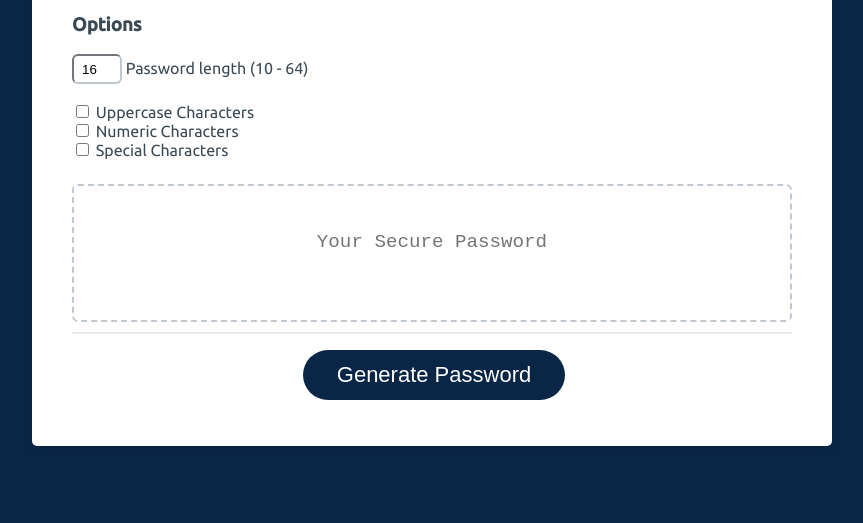
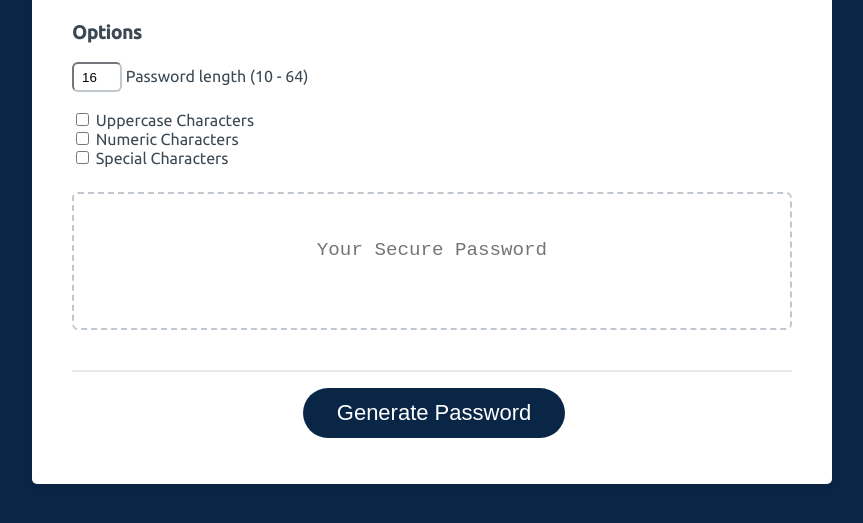
Before and after one commit to leightongrant/Password-Generator, a plain HTML site: page index.html in a window 1280 px wide. Shown: the part 241-764 px from the top of the page, without its empty margins (208-1071 px from the left). Drawn offline with Linux system fonts and the light colour scheme.

Commit message:
adds whitespace to bottom of page

```diff
--- a/style.css
+++ b/style.css
@@ -4,17 +4,10 @@
     box-sizing: border-box;
 }
 
-html,
-body,
-.wrapper {
-    height: 100%;
-    margin: 0;
-    padding: 0;
-}
-
 body {
     font-family: Ubuntu, sans-serif;
     background-color: #0A2647;
+    padding-bottom: 50px;
 }
 
 h1,
@@ -67,6 +60,7 @@ header {
 
 .card-footer {
     text-align: center;
+    margin-top: 40px;
 }
 
 .card-footer::before {
```
